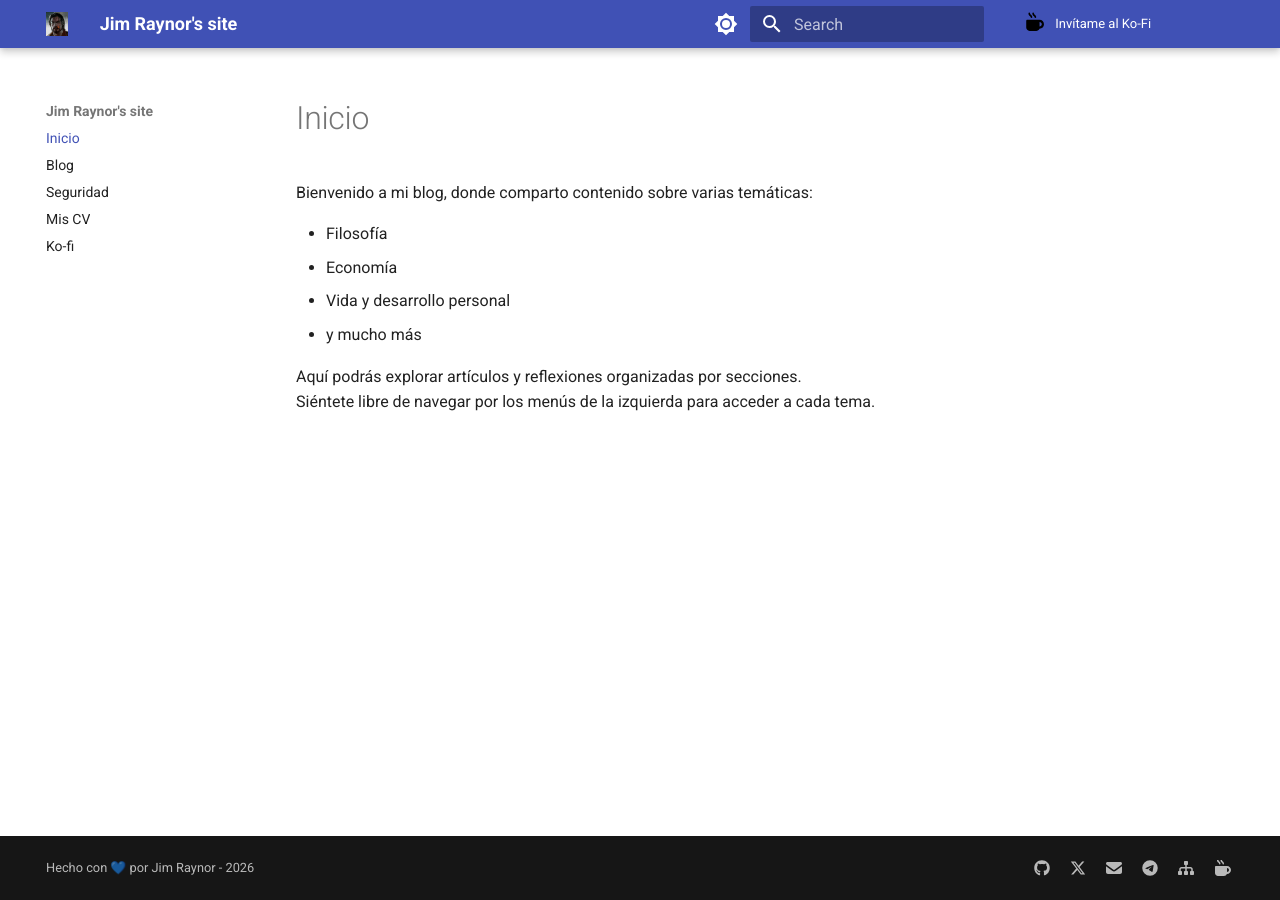
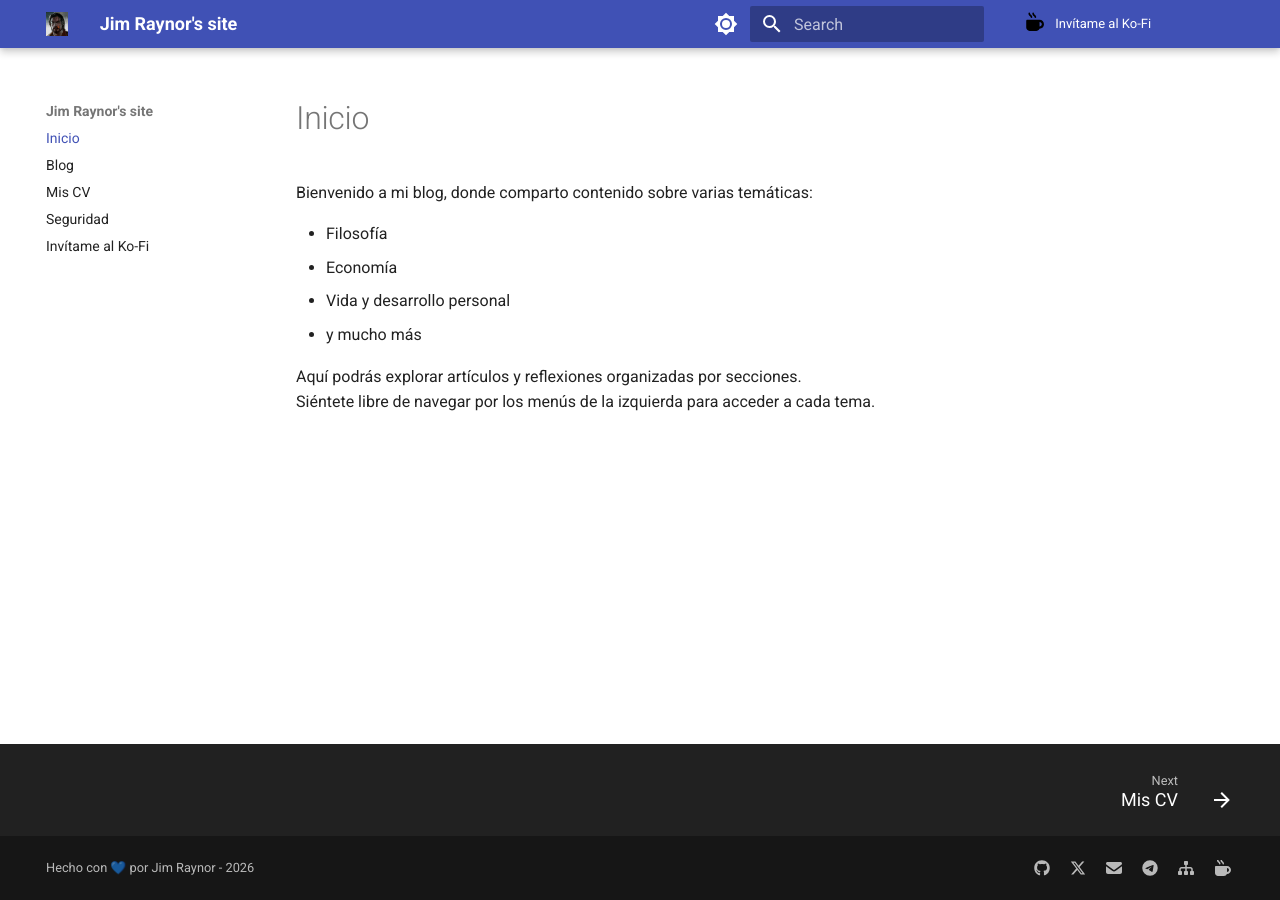
Before and after one commit to jimraynor88/blog, an MkDocs documentation site: the page built from docs/index.md, in a window 1280 px wide. Built offline with MkDocs 1.6.1 and Material for MkDocs 9.7.7, drawn with Linux system fonts in a browser that asks for light colours.

Commit message:
Update mkdocs.yml

```diff
--- a/mkdocs.yml
+++ b/mkdocs.yml
@@ -38,7 +38,7 @@ extra_css:
   - assets/stylesheets/kofi.css
 plugins:
   - search
-  - awesome-pages
+  #- awesome-pages
   - section-index
   - rss:
       match_path: "blog/posts/.*"   # ← así se filtran los posts (regex)
@@ -100,3 +100,9 @@ markdown_extensions:
 extra_javascript:
   - https://storage.ko-fi.com/cdn/widget/Widget_2.js
   - js/kofi_button.js
+nav:
+  - Inicio: index.md
+  - Blog: blog/               # apunta a la carpeta, no a un archivo específico
+  - Mis CV: Mis_CV.md
+  - Seguridad: Seguridad/
+  - Invítame al Ko-Fi: https://ko-fi.com/invito
```
